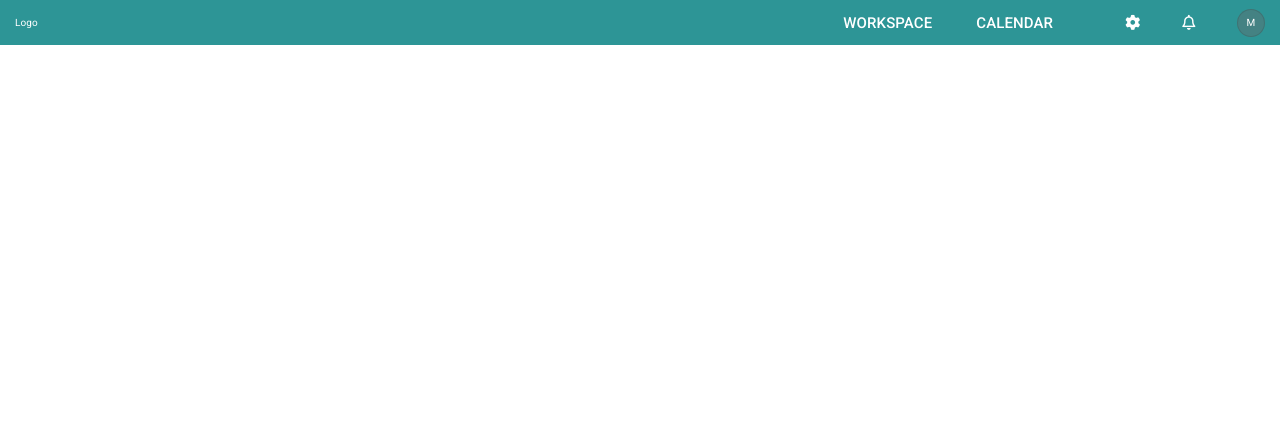
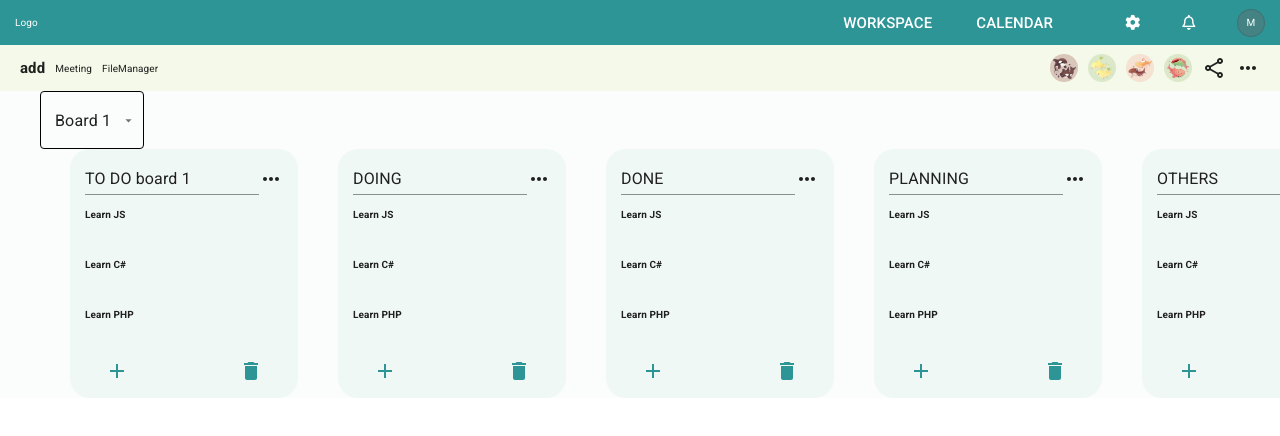
Before and after one commit to khuongduy354/Front-end-Project, a React (Vite) app in the folder Web-Front-end/: page /add in a window 1280 px wide. Shown: the top 436 px of the page. Built offline with nearby package versions, Linux system fonts and the light colour scheme.

Commit message:
modify route and fix oulet

```diff
--- a/Web-Front-end/src/App.jsx
+++ b/Web-Front-end/src/App.jsx
@@ -7,7 +7,6 @@ import Dashboard from './pages/Dashboard/Dashboard';
 import AppBar from './pages/Dashboard/Components/Appbar';
 import Meeting from './pages/Meeting/Meeting';
 import FileManager from './pages/FileManager/FileManager';
-import TaskOpen from './pages/Dashboard/Components/TaskOpen';
 import NotFoundPage from './pages/NotFoundPage/NotFoundPage';
 import LoginForm from './pages/Login/LoginForm';
 import SignupForm from './pages/Login/SignupForm';
@@ -516,7 +515,7 @@ function App() {
   };
   const darkTheme = createTheme({
     palette: {
-      mode: toggleDarkMode ? "dark" : "light",
+      mode: toggleDarkMode ? 'dark' : 'light',
       primary: {
         main: '#2D9596',
       },
@@ -527,37 +526,23 @@ function App() {
   });
   return (
     <>
-      <Routes>
-        <Route path="/login" element={<LoginForm />} />
-        <Route path="/signup" element={<SignupForm />} />
-      </Routes>
       <ThemeProvider theme={darkTheme}>
         <CssBaseline />
         <Header checked={toggleDarkMode} onChange={toggleDarkTheme} />
 
         <Routes>
+          <Route path="/login" element={<LoginForm />} />
+          <Route path="/signup" element={<SignupForm />} />
           <Route path="/" element={<Workspace list={deadline} />} />
           <Route path="/calendar" element={<Calendar />} />
-          <Route
-            path="/:projectName/*"
-            element={
-              <>
-                <AppBar users={users} />
-                <Routes>
-                  <Route
-                    path=""
-                    element={<Dashboard boards={boards}></Dashboard>}
-                  />
-                  <Route path="meeting" element={<Meeting />}></Route>
-                  <Route
-                    path="filemanager"
-                    element={<FileManager files={files} />}
-                  ></Route>
-                  <Route path="/:task" element={<TaskOpen />} />
-                </Routes>
-              </>
-            }
-          />
+          <Route path="/:projectName/*" element={<AppBar users={users} />}>
+            <Route index element={<Dashboard boards={boards} />} />
+            <Route path="meeting" element={<Meeting />}></Route>
+            <Route
+              path="filemanager"
+              element={<FileManager files={files} />}
+            ></Route>
+          </Route>
           <Route path="*" element={<NotFoundPage />} />
           <Route path="/:name" />
         </Routes>
--- a/Web-Front-end/src/pages/Dashboard/Components/Appbar.jsx
+++ b/Web-Front-end/src/pages/Dashboard/Components/Appbar.jsx
@@ -1,12 +1,13 @@
 import { Avatar } from '@mui/material';
 import ShareIcon from '@mui/icons-material/ShareOutlined';
 import MoreIcon from '@mui/icons-material/MoreHoriz';
-import { Link, useParams } from 'react-router-dom';
+import { Link, Outlet, useParams } from 'react-router-dom';
 import PropTypes from 'prop-types';
 
 export default function AppBar(props) {
   const { projectName } = useParams();
   return (
+    <>
       <div className="AppBar">
         <div className="LeftSide">
           <div className="ProjectTitle">
@@ -42,6 +43,8 @@ export default function AppBar(props) {
           </div>
         </div>
       </div>
+      <Outlet />
+    </>
   );
 }
 
```
Lines whose indentation alone changed are shown as unchanged.
